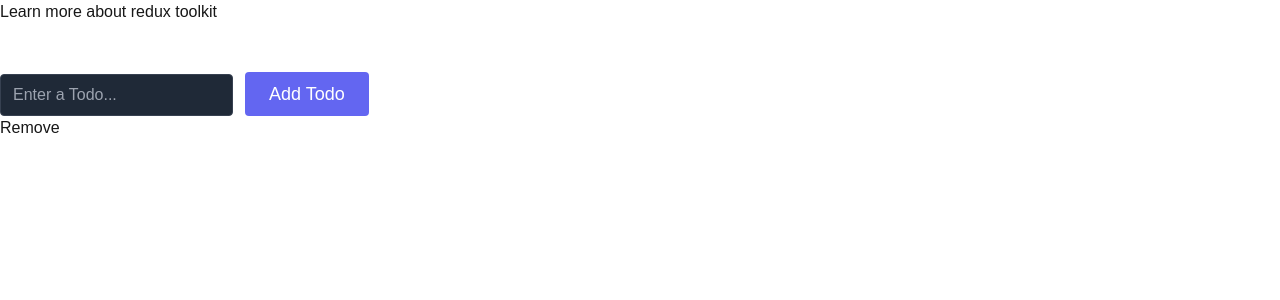
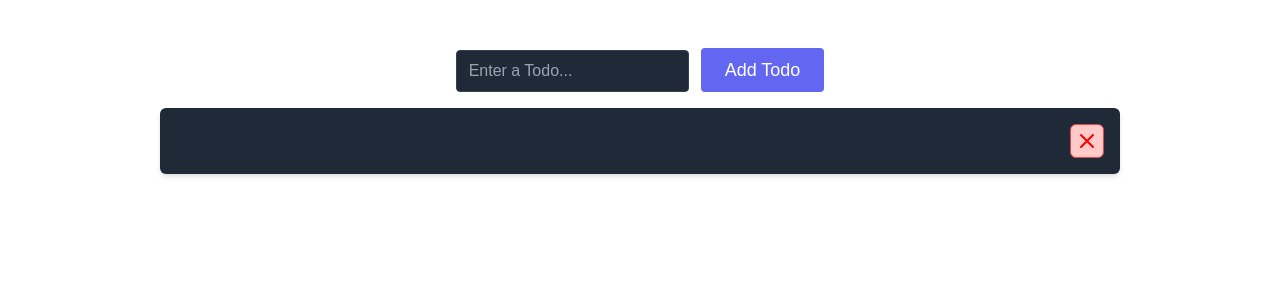
Before and after one commit to Moreshwar-wagh/redux-toolkit-todo, a Next.js app: page / in a window 1280 px wide. Shown: the top 300 px of the page. Built offline with nearby package versions, Linux system fonts and the light colour scheme.

Commit message:
updated some css in todo app

```diff
--- a/src/app/page.js
+++ b/src/app/page.js
@@ -7,7 +7,6 @@ import store from "../app/store";
 export default function Home() {
   return (
     <Provider store={store}>
-      <h1>Learn more about redux toolkit</h1>
       <AddTodo />
       <Todos />
     </Provider>
--- a/src/components/AddTodo.jsx
+++ b/src/components/AddTodo.jsx
@@ -13,7 +13,11 @@ export const AddTodo = () => {
   };
 
   return (
-    <form onSubmit={addTodoHandler} className="space-x-3 mt-12">
+    <div className="flex flex-col items-center justify-center">
+      <form
+        onSubmit={addTodoHandler}
+        className="space-x-3 mt-12 d-flex justify-center items-center"
+      >
         <input
           type="text"
           className="bg-gray-800 rounded border border-gray-700 focus:border-indigo-500 focus:ring-2 focus:ring-indigo-900
@@ -29,5 +33,6 @@ export const AddTodo = () => {
           Add Todo
         </button>
       </form>
+    </div>
   );
 };
--- a/src/components/Todos.jsx
+++ b/src/components/Todos.jsx
@@ -6,13 +6,40 @@ export const Todos = () => {
   const dispatch = useDispatch();
 
   return (
-    <div>
-      {todos.map((todo) => (
-        <div key={todo.id}>
-          <span>{todo.text}</span>
-          <button onClick={() => dispatch(removeTodo(todo.id))}>Remove</button>
-        </div>
-      ))}
+    <div className="flex flex-col items-center justify-center">
+      <div className="flex flex-col gap-2 p-2 w-3/4 bg-gray-800 rounded-md shadow-md mt-4">
+        {todos &&
+          todos.map((todo) => (
+            <div
+              key={todo.id}
+              className="flex items-center justify-between p-2"
+            >
+              <span className="text-lg font-semibold text-gray-100 break-words w-3/4 sm:w-4/5">
+                {todo.text}
+              </span>
+              <button
+                onClick={() => dispatch(removeTodo(todo.id))}
+                className="p-1 border border-red-500 rounded-md bg-red-200"
+              >
+                {/* Add SVG delete trash icon here in red color and border around it */}
+                <svg
+                  xmlns="http://www.w3.org/2000/svg"
+                  className="h-6 w-6"
+                  fill="none"
+                  viewBox="0 0 24 24"
+                  stroke="red"
+                >
+                  <path
+                    strokeLinecap="round"
+                    strokeLinejoin="round"
+                    strokeWidth={2}
+                    d="M6 18L18 6M6 6l12 12"
+                  />
+                </svg>
+              </button>
+            </div>
+          ))}
+      </div>
     </div>
   );
 };
```
Lines whose indentation alone changed are shown as unchanged.
